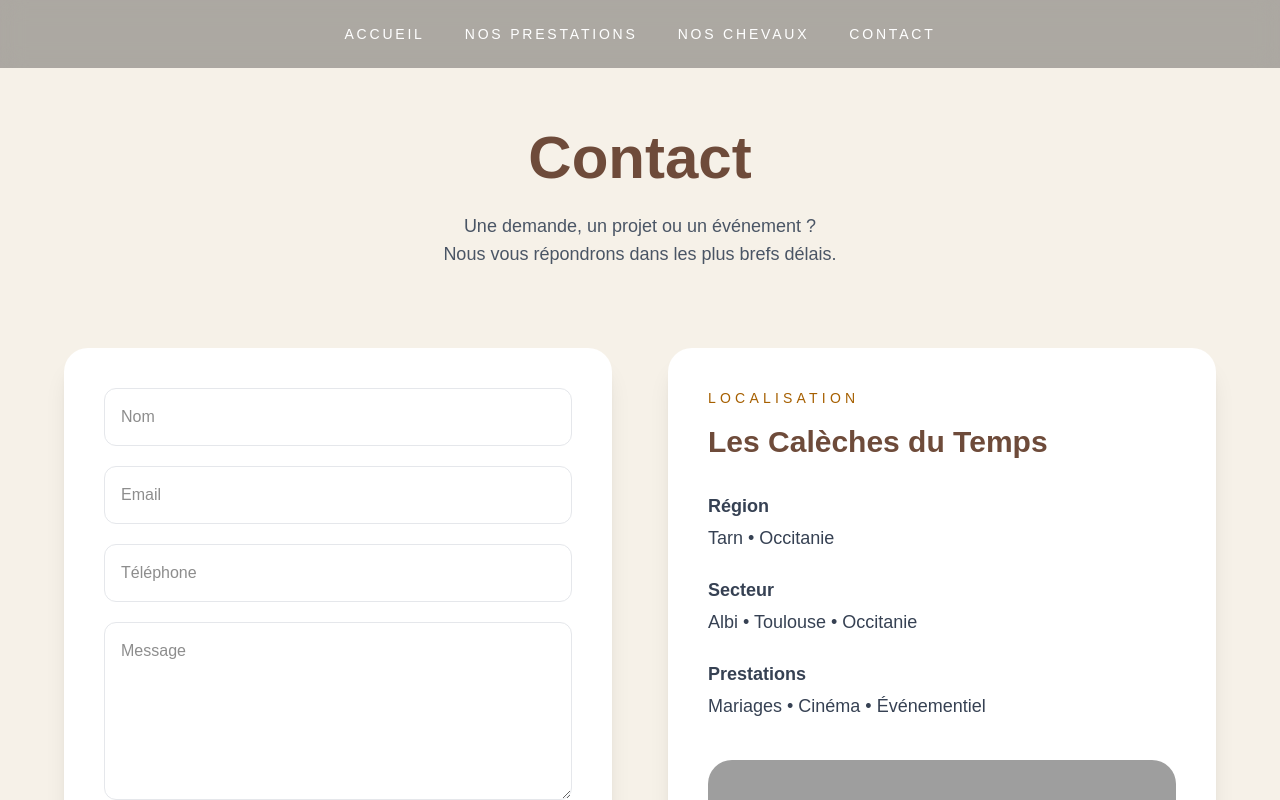
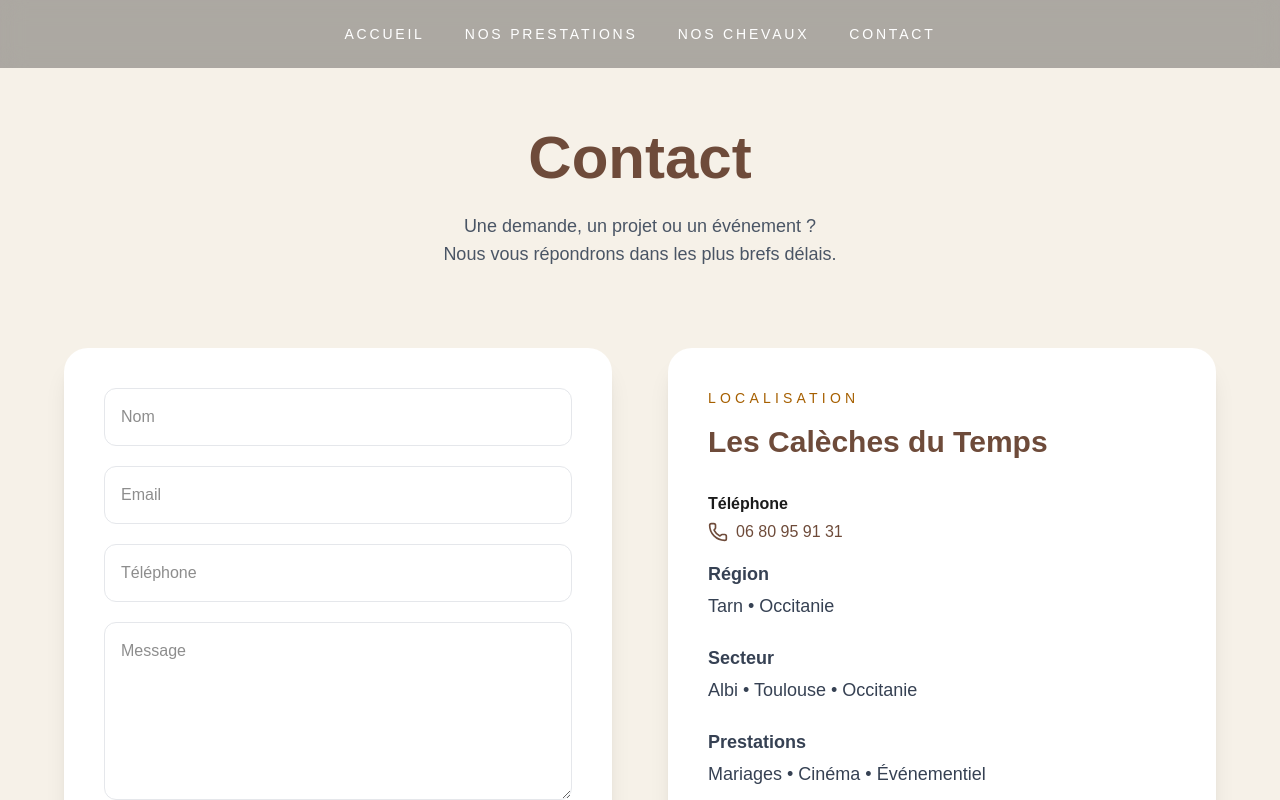
Before and after one commit to daycarole/Les-Attelages-du-Temps, a Next.js app: page /contact in a window 1280 px wide. Shown: the top 800 px of the page. Built offline with nearby package versions, Linux system fonts and the light colour scheme; grey boxes are pictures that could not be loaded.

Commit message:
Modification du site

```diff
--- a/app/contact/page.tsx
+++ b/app/contact/page.tsx
@@ -1,6 +1,7 @@
 "use client";
 
 import { useState } from "react";
+import { Phone } from "lucide-react";
 
 export default function ContactPage() {
   const [loading, setLoading] = useState(false);
@@ -177,6 +178,22 @@
             Les Calèches du Temps
           </h2>
 
+          <div>
+  <p className="font-semibold mb-1">
+    Téléphone
+  </p>
+
+  <a
+    href="tel:+33680959131"
+    className="flex items-center gap-2 text-[#6E4B3A] hover:text-yellow-700 transition font-medium"
+  >
+    <Phone size={20} />
+    06 80 95 91 31
+  </a>
+</div>
+
+<div className="h-4"></div>
+
           <div className="space-y-6 text-gray-700 text-lg">
             <div>
               <p className="font-semibold mb-1">
--- a/package.json
+++ b/package.json
@@ -10,6 +10,7 @@
     "postbuild": "next-sitemap"
   },
   "dependencies": {
+    "lucide-react": "^1.25.0",
     "next": "16.2.6",
     "next-sitemap": "^4.2.3",
     "nodemailer": "^8.0.7",
```
Also changed, not shown: 1 other file (tests, documents, lock files or other folders).
